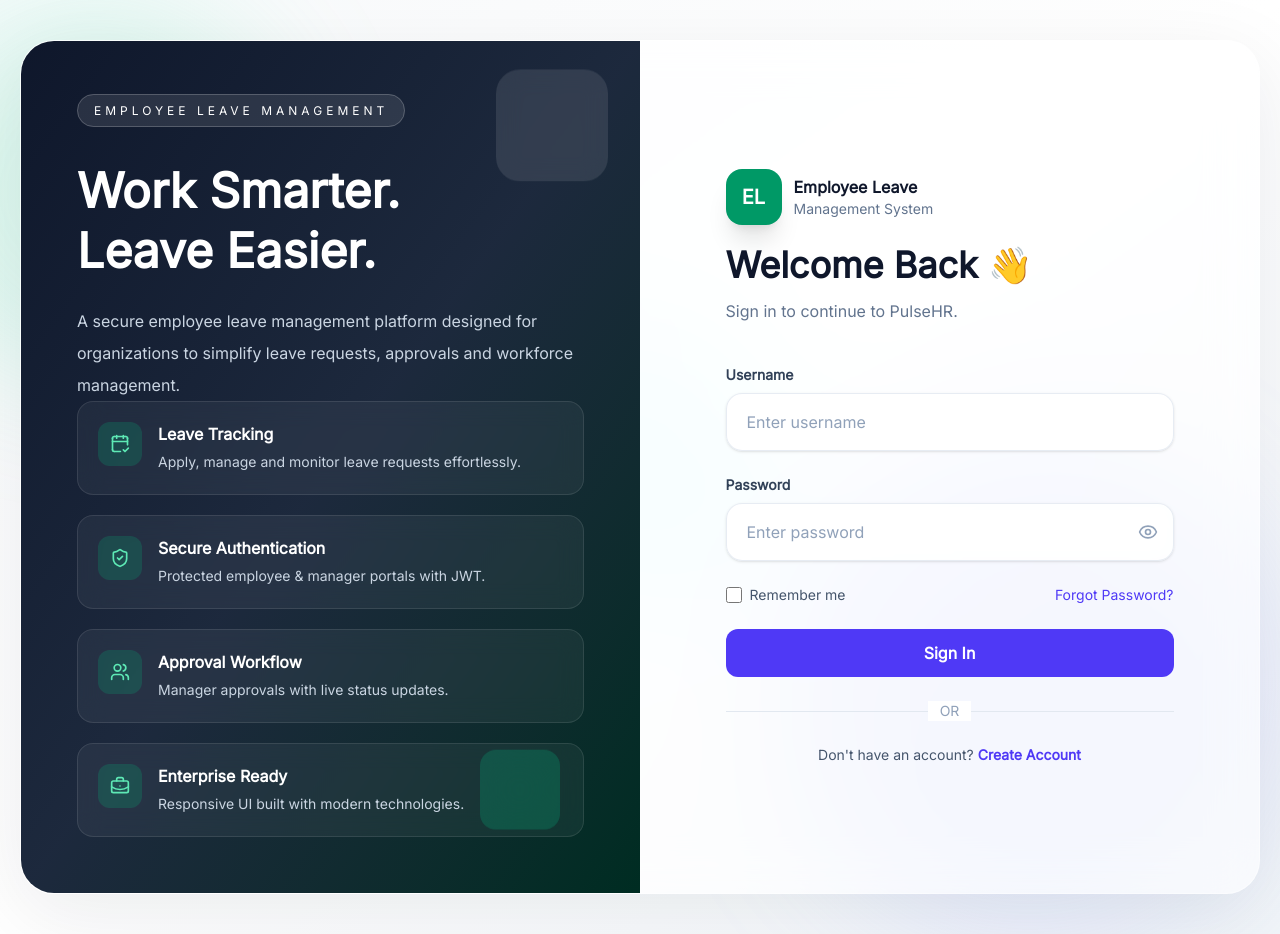
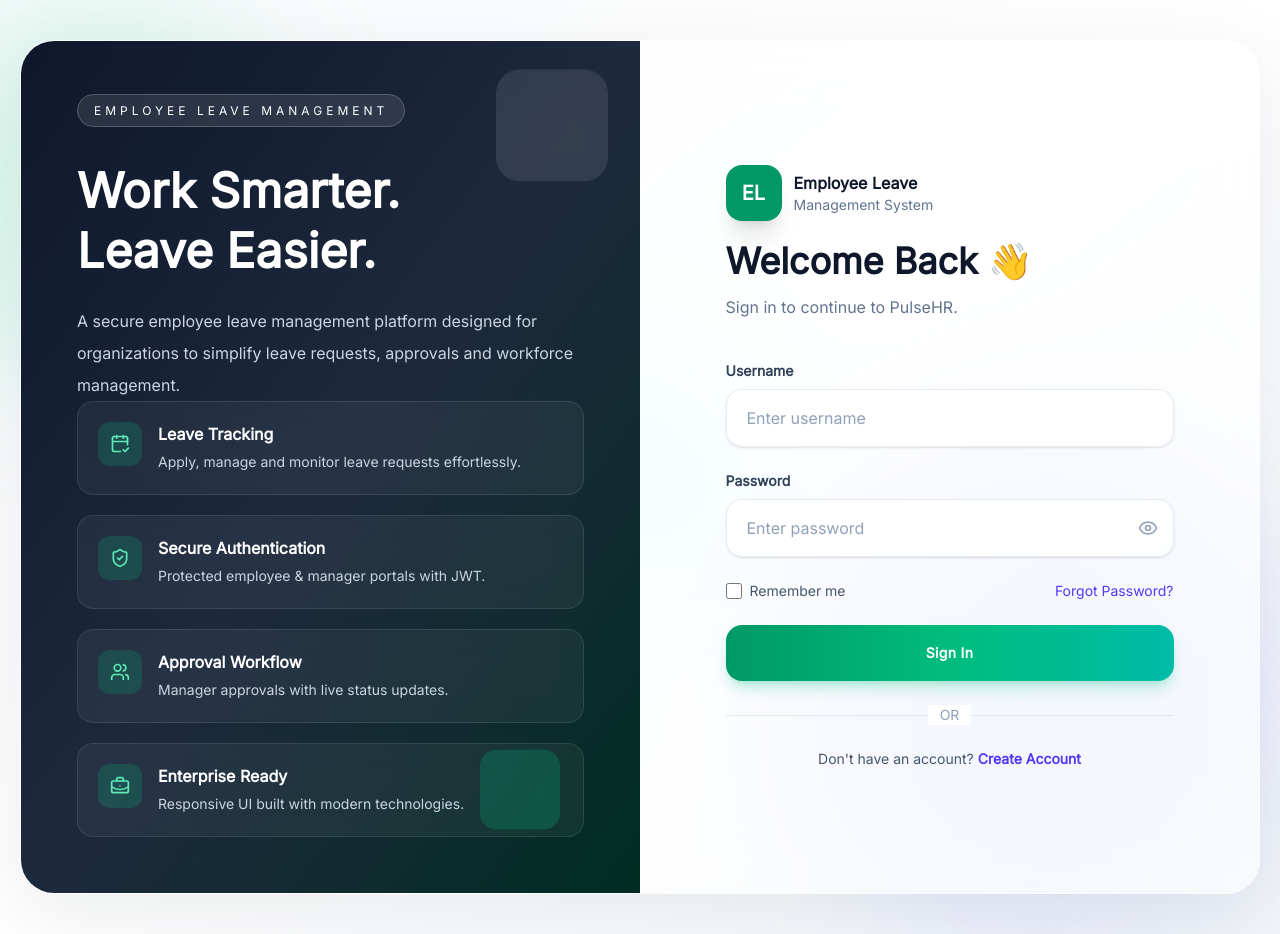
Before and after one commit to pratikshakadam912/employee-leave-management, a React app in the folder frontend/: page /login in a window 1280 px wide. Built offline with nearby package versions, Linux system fonts and the light colour scheme; the HTML template or start-up script is replaced by a standard one.

Commit message:
Button UI changes

```diff
--- a/frontend/src/components/common/Button.jsx
+++ b/frontend/src/components/common/Button.jsx
@@ -1,34 +1,65 @@
-import clsx from "clsx";
-
-const variants = {
-  primary: "bg-indigo-600 text-white hover:bg-indigo-700 focus:ring-indigo-500",
-  secondary:
-    "bg-white text-slate-700 border border-slate-300 hover:bg-slate-100",
-  danger: "bg-red-600 text-white hover:bg-red-700 focus:ring-red-500",
-};
+import { Loader2 } from "lucide-react";
 
 export default function Button({
   children,
+  type = "button",
+  loading = false,
+  disabled = false,
   variant = "primary",
-  type = "button",
   className = "",
-  disabled = false,
   ...props
 }) {
+  const variants = {
+    primary:
+      "bg-gradient-to-r from-emerald-600 via-emerald-500 to-teal-500 text-white shadow-lg shadow-emerald-500/25 hover:-translate-y-1 hover:shadow-2xl hover:shadow-emerald-500/30",
+
+    secondary:
+      "bg-white border border-slate-200 text-slate-700 hover:bg-slate-50 hover:-translate-y-1",
+
+    danger:
+      "bg-gradient-to-r from-red-500 to-rose-500 text-white hover:-translate-y-1",
+  };
+
   return (
     <button
       type={type}
-      disabled={disabled}
-      className={clsx(
-        "w-full rounded-xl px-5 py-3 font-semibold transition-all duration-300",
-        "focus:outline-none focus:ring-2 focus:ring-offset-2",
-        "disabled:cursor-not-allowed disabled:opacity-60",
-        variants[variant],
-        className,
-      )}
+      disabled={disabled || loading}
+      className={`
+        relative
+        flex
+        h-14
+        w-full
+        items-center
+        justify-center
+        overflow-hidden
+        rounded-2xl
+        px-6
+        text-sm
+        font-semibold
+        tracking-wide
+        transition-all
+        duration-300
+        disabled:cursor-not-allowed
+        disabled:opacity-60
+
+        ${variants[variant]}
+
+        ${className}
+      `}
       {...props}
     >
-      {children}
+      {/* Shine Effect */}
+
+      <span className="absolute inset-0 -translate-x-full bg-gradient-to-r from-transparent via-white/20 to-transparent transition-transform duration-700 hover:translate-x-full"></span>
+
+      {loading ? (
+        <div className="flex items-center gap-2">
+          <Loader2 size={18} className="animate-spin" />
+          Please wait...
+        </div>
+      ) : (
+        children
+      )}
     </button>
   );
 }
```
